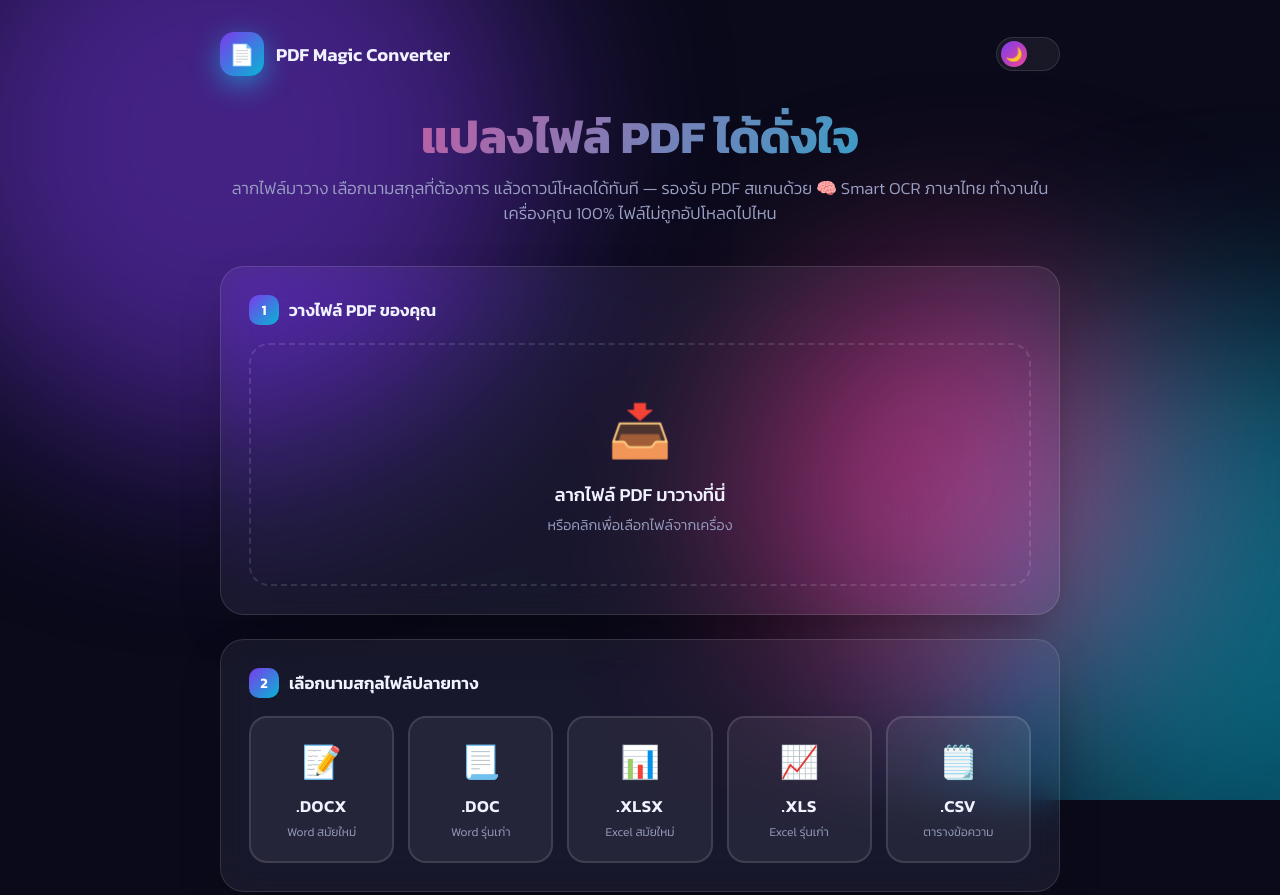
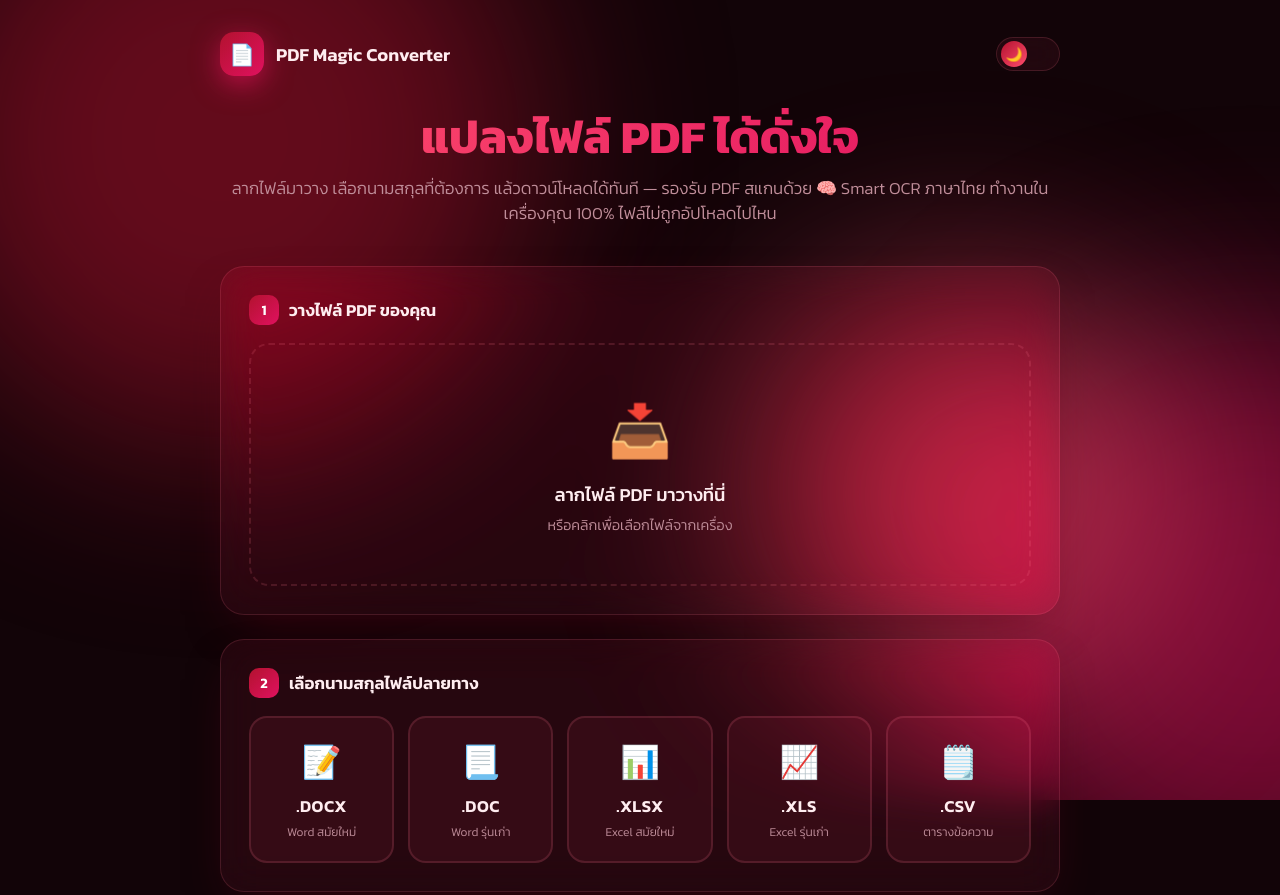
Before and after one commit to Tonyy1991/pdf-magic-converter, a plain HTML site: page index.html in a window 1280 px wide. Shown: the top 895 px of the page. Drawn offline with Linux system fonts and the light colour scheme; a script that the page names is missing.

Commit message:
ธีมกลางคืนใหม่: Blood Diamond ทับทิมแดงเข้มบนพื้นดำ
Co-Authored-By: Claude Fable 5 <noreply@anthropic.com>

```diff
--- a/index.html
+++ b/index.html
@@ -3,7 +3,7 @@
 <head>
 <meta charset="UTF-8">
 <meta name="viewport" content="width=device-width, initial-scale=1.0, viewport-fit=cover">
-<meta name="theme-color" content="#0a0a1a" id="metaTheme">
+<meta name="theme-color" content="#120408" id="metaTheme">
 <meta name="description" content="แปลงไฟล์ PDF เป็น DOCX, DOC, XLSX, XLS, CSV พร้อม Smart OCR ภาษาไทย — ทำงานในเครื่องคุณ 100%">
 <title>PDF Magic Converter — แปลง PDF เป็น DOCX / DOC / XLSX / CSV / XLS</title>
 <link rel="manifest" href="manifest.json">
@@ -20,20 +20,21 @@
 <script src="https://cdn.jsdelivr.net/npm/tesseract.js@5.1.1/dist/tesseract.min.js"></script>
 <style>
   /* ========== CSS Variables & Themes ========== */
+  /* ธีมกลางคืน: Blood Diamond — ทับทิมแดงเข้มบนพื้นดำ หรูดุดัน 🔻💎 */
   :root[data-theme="dark"] {
-    --bg: #0a0a1a;
-    --bg2: #12122b;
-    --text: #f0f2ff;
-    --text-dim: #9aa0c3;
-    --glass: rgba(255, 255, 255, 0.06);
-    --glass-border: rgba(255, 255, 255, 0.12);
-    --glass-hover: rgba(255, 255, 255, 0.10);
-    --accent1: #7c3aed;
-    --accent2: #06b6d4;
-    --accent3: #ec4899;
+    --bg: #120408;
+    --bg2: #1e0710;
+    --text: #ffedf0;
+    --text-dim: #c08e9a;
+    --glass: rgba(255, 80, 110, 0.07);
+    --glass-border: rgba(255, 120, 145, 0.16);
+    --glass-hover: rgba(255, 90, 120, 0.12);
+    --accent1: #b3122f;   /* เลือดหมูเข้ม */
+    --accent2: #e0115f;   /* Ruby แท้ */
+    --accent3: #ff4d6d;   /* ประกายเพชรแดง */
     --success: #10b981;
-    --shadow: rgba(0, 0, 0, 0.5);
-    --particle: rgba(255, 255, 255, 0.5);
+    --shadow: rgba(90, 0, 22, 0.6);
+    --particle: rgba(255, 105, 125, 0.55);
   }
   /* ธีมกลางวัน: Tiffany Blue — สวยใส วิ้ง ๆ มีระดับ 💎 */
   :root[data-theme="light"] {
@@ -637,7 +638,7 @@ $('themeToggle').addEventListener('click', () => {
   root.dataset.theme = next;
   $('toggleKnob').textContent = next === 'dark' ? '🌙' : '☀️';
   // แถบ URL บนมือถือเปลี่ยนสีตามธีม
-  $('metaTheme').content = next === 'dark' ? '#0a0a1a' : '#e9f9f8';
+  $('metaTheme').content = next === 'dark' ? '#120408' : '#e9f9f8';
 });
 
 /* ---------- เทคนิค 3: Particles ---------- */
```
Also changed, not shown: manifest.json.
